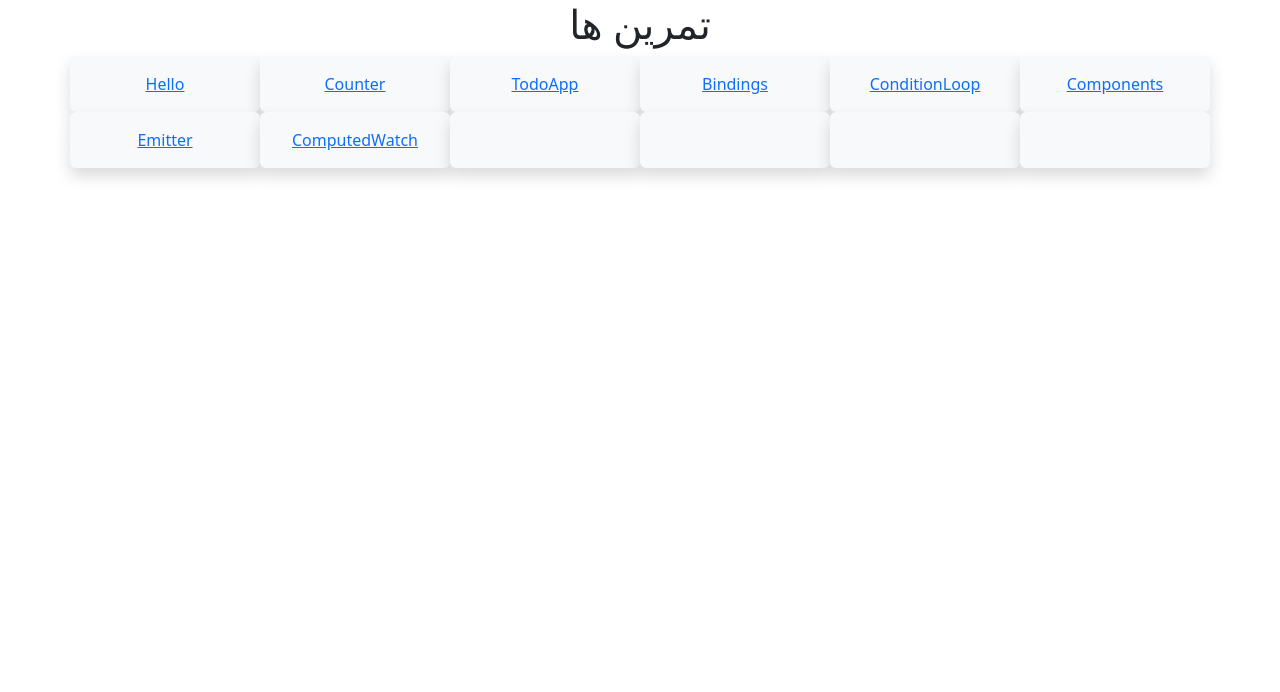
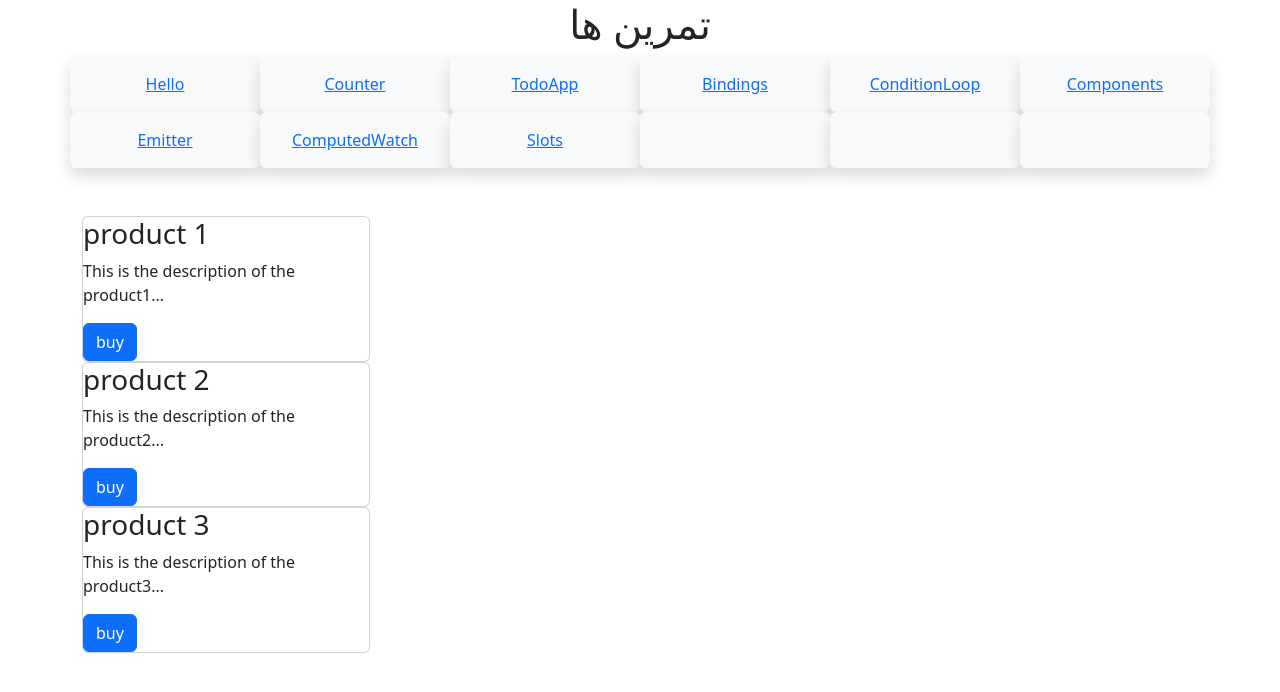
Before and after one commit to ielhamsv/vue-learning-30days, a Vue app in the folder vue-30days/: page /Slots in a window 1280 px wide. Shown: the top 692 px of the page. Built offline with nearby package versions, Linux system fonts and the light colour scheme.

Commit message:
day09 , slots

```diff
--- a/vue-30days/src/App.vue
+++ b/vue-30days/src/App.vue
@@ -32,7 +32,9 @@
         <div class="col-md-2 shadow p-3 bg-body-tertiary rounded text-center">
           <router-link to="/ComputedWatch">ComputedWatch</router-link>
         </div>
-        <div class="col-md-2 shadow p-3 bg-body-tertiary rounded text-center"></div>
+        <div class="col-md-2 shadow p-3 bg-body-tertiary rounded text-center">
+          <router-link to="/Slots">Slots</router-link>
+        </div>
         <div class="col-md-2 shadow p-3 bg-body-tertiary rounded text-center"></div>
         <div class="col-md-2 shadow p-3 bg-body-tertiary rounded text-center"></div>
         <div class="col-md-2 shadow p-3 bg-body-tertiary rounded text-center"></div>
--- /dev/null
+++ b/vue-30days/src/components/Card.vue
@@ -0,0 +1,15 @@
+<script setup>
+
+</script>
+
+<template>
+<div class="card" style="width: 18rem;">
+  <header><slot name="header"/> </header>
+  <main><slot></slot></main>
+  <footer><slot name="footer" /> </footer>
+</div>
+</template>
+
+<style scoped>
+
+</style>
--- a/vue-30days/src/router/index.js
+++ b/vue-30days/src/router/index.js
@@ -7,6 +7,7 @@ import ConditionLoop from "@/views/ConditionLoop.vue";
 import Components from "@/views/Components.vue";
 import Emitter from "@/views/Emitter.vue";
 import ComputedWatch from "@/views/ComputedWatch.vue";
+import Slots from "@/views/Slots.vue";
 
 
 const router = createRouter({
@@ -20,6 +21,7 @@ const router = createRouter({
     {path: '/Components', name: 'Components', component: Components},
     {path: '/Emitter', name: 'Emitter', component: Emitter},
     {path: '/ComputedWatch', name: 'ComputedWatch', component: ComputedWatch},
+    {path: '/Slots', name: 'Slots', component: Slots},
   ],
 })
 
--- /dev/null
+++ b/vue-30days/src/views/Slots.vue
@@ -0,0 +1,38 @@
+<script setup>
+
+import Card from "@/components/Card.vue";
+</script>
+
+<template>
+<Card>
+  <template #header>
+    <h3>product 1</h3>
+  </template>
+  <p>This is the description of the product1...</p>
+  <template #footer>
+    <button class="btn btn-primary">buy</button>
+  </template>
+</Card>
+  <Card>
+    <template #header>
+      <h3>product 2</h3>
+    </template>
+    <p>This is the description of the product2...</p>
+    <template #footer>
+      <button class="btn btn-primary">buy</button>
+    </template>
+  </Card>
+  <Card>
+    <template #header>
+      <h3>product 3</h3>
+    </template>
+    <p>This is the description of the product3...</p>
+    <template #footer>
+      <button class="btn btn-primary">buy</button>
+    </template>
+  </Card>
+</template>
+
+<style scoped>
+
+</style>
```
